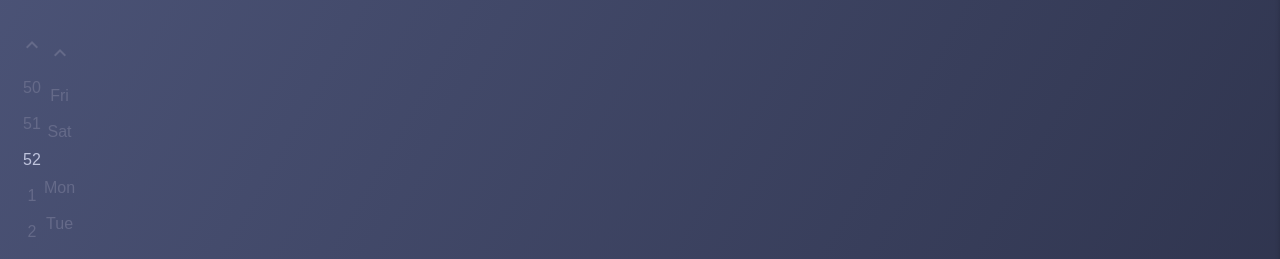
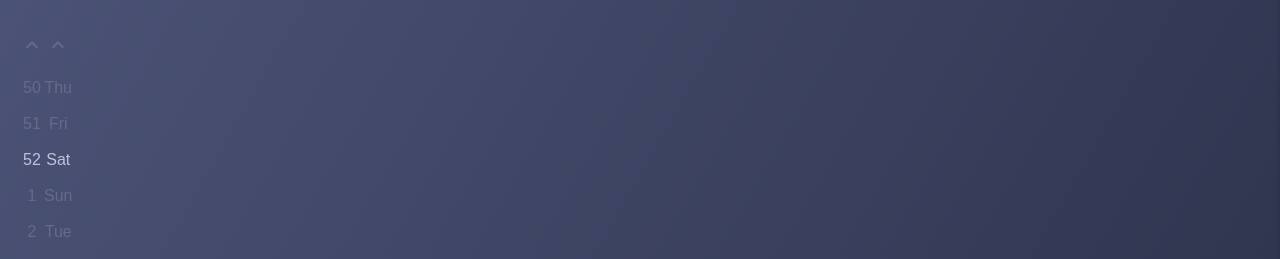
Before and after one commit to AlexGustafsson/timekeep, a Vue app: page / in a window 1280 px wide. Shown: the part 230-489 px from the top of the page. Built offline with nearby package versions, Linux system fonts and the light colour scheme; a web font is replaced by a local one.

Commit message:
Reimplemented week scroller

```diff
--- a/src/components/week-scroller/script.js
+++ b/src/components/week-scroller/script.js
@@ -23,10 +23,10 @@ export default {
       const days = [];
       for (let i = -2; i <= 2; i++) {
         let {day} = this.value;
-        if (day + i > 7)
-          day = (day + i) % 7;
-        else if (day + i < 1)
-          day = 8 + i;
+        if (day + i > 6)
+          day = (day + i) % 6;
+        else if (day + i < 0)
+          day = 7 + i;
         else
           day += i;
 
@@ -67,9 +67,9 @@ export default {
     },
     nextDay() {
       let {year, week, day} = this.value;
-      if (day + 1 > 7) {
+      if (day + 1 > 6) {
         week++;
-        day = 1;
+        day = 0;
       } else {
         day++;
       }
@@ -83,9 +83,9 @@ export default {
     },
     previousDay() {
       let {year, week, day} = this.value;
-      if (day - 1 < 1) {
+      if (day - 1 < 0) {
         week--;
-        day = 7;
+        day = 6;
       } else {
         day--;
       }
@@ -99,7 +99,7 @@ export default {
     },
     dayLabel(day) {
       const labels = ['Mon', 'Tue', 'Wed', 'Thu', 'Fri', 'Sat', 'Sun'];
-      return labels[day - 1];
+      return labels[day];
     }
   },
   props: {
--- a/src/pages/home/script.js
+++ b/src/pages/home/script.js
@@ -10,7 +10,7 @@ export default {
       week: {
         year: today.year,
         week: today.week,
-        day: today.day
+        day: today.dayOfWeek
       },
       activeTimekeep: null
     };
```
